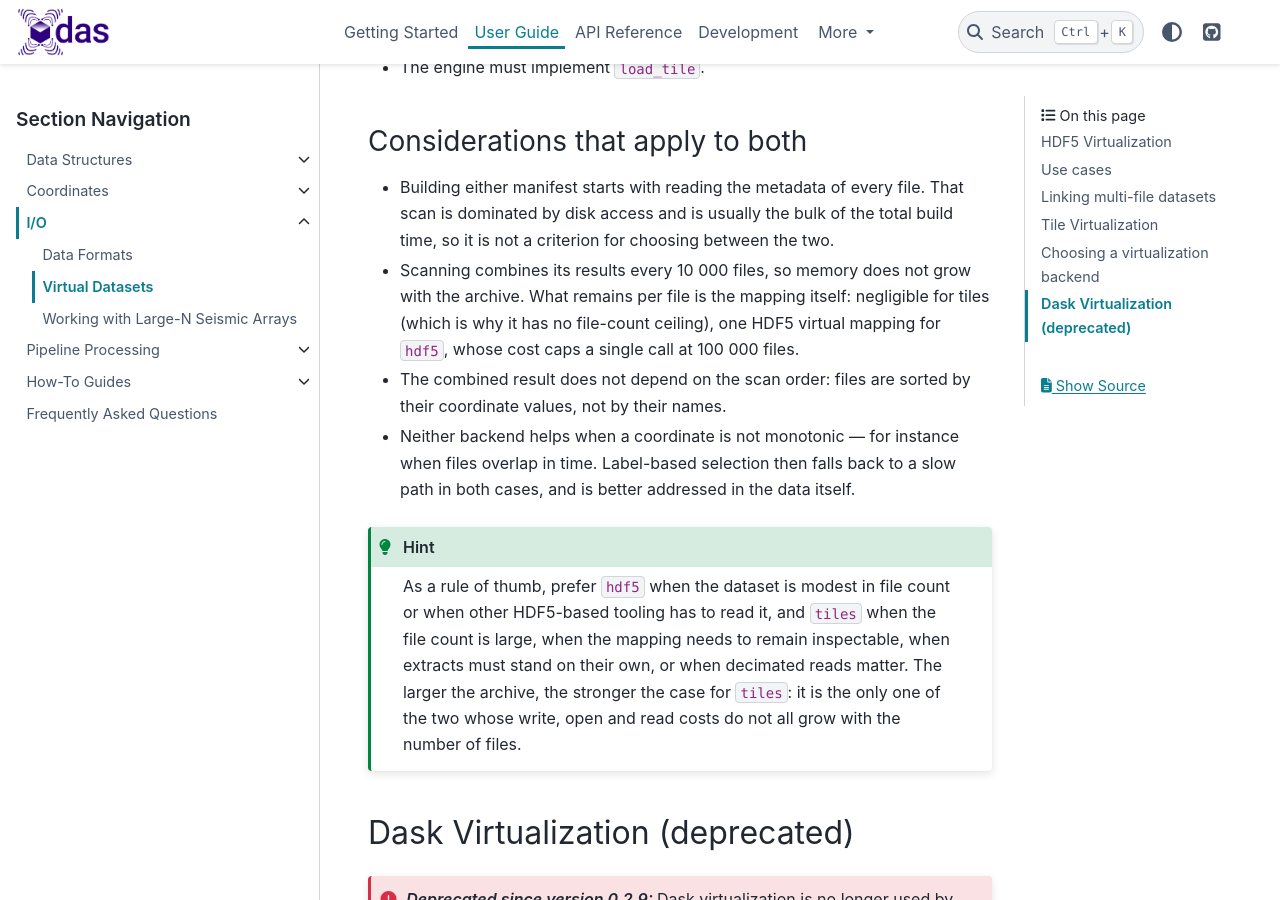
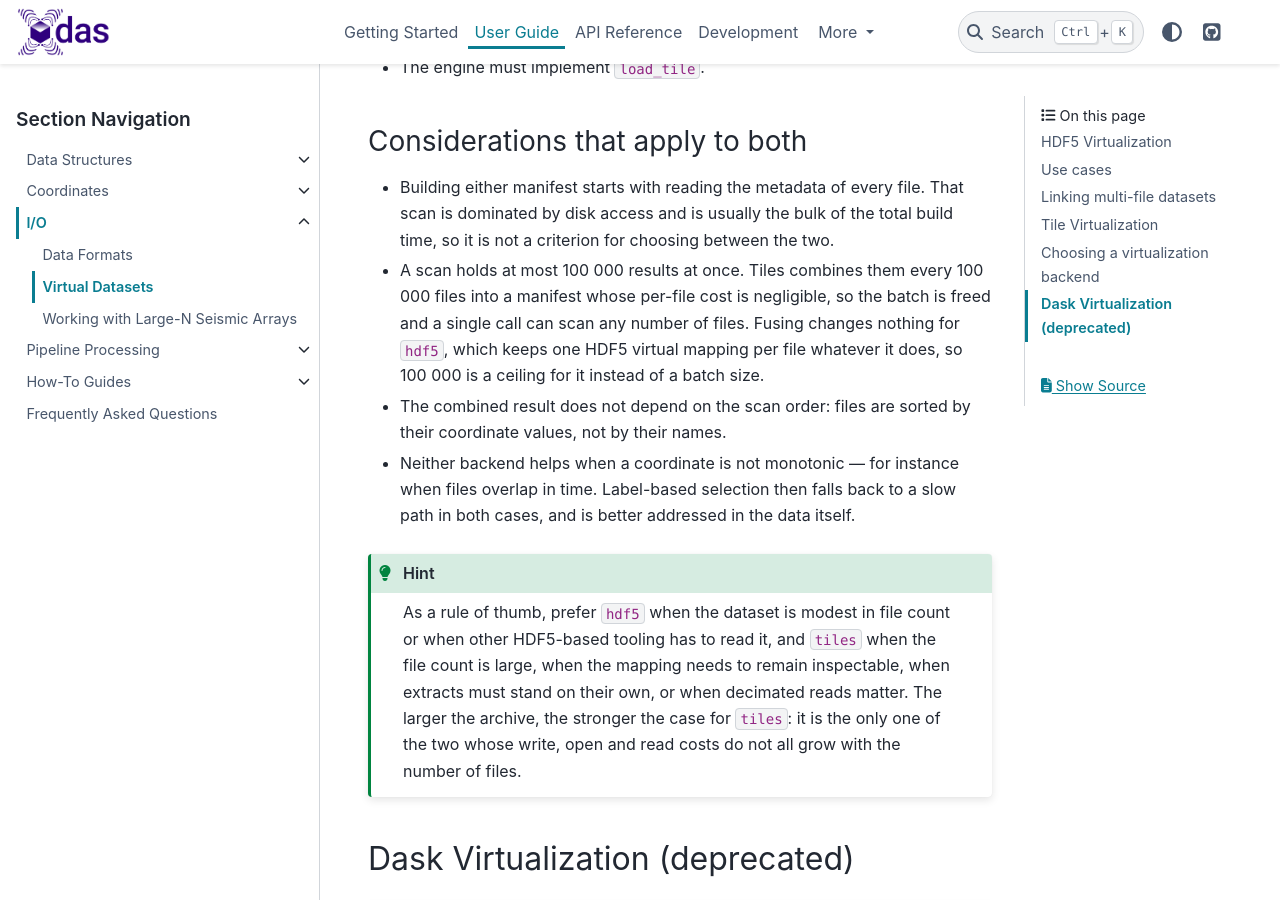
Before and after one commit to xdas-dev/xdas, a Sphinx documentation site: the page built from docs/user-guide/io/virtual-datasets.md, in a window 1280 px wide and 900 px high, scrolled down 5668 px. Built offline with Sphinx 7.4.7 and the PyData theme 0.15.4, drawn with Linux system fonts in a browser that asks for light colours.

Commit message:
Bound the scan by one limit the vtype declares
The scan ceiling and the streaming batch size were two numbers for one
quantity: how many per-file scan products may be held at once. Fold them
into MAX_OPEN_FILES and let CONSOLIDATING_VTYPES say which vtypes can
shrink a drained batch, instead of naming tiles in the check. Since the
batch equals the ceiling, anything that opened in one call before still
takes the single-batch path, and a vtype that cannot consolidate never
reaches the streaming path at all.

open_mfdatacollection had the same ceiling as a bare literal; it now
shares the constant.

```diff
--- a/docs/user-guide/io/virtual-datasets.md
+++ b/docs/user-guide/io/virtual-datasets.md
@@ -182,10 +182,11 @@ tiles as the archive grows.
 - Building either manifest starts with reading the metadata of every file. That scan is
   dominated by disk access and is usually the bulk of the total build time, so it is not a
   criterion for choosing between the two.
-- Scanning combines its results every 10 000 files, so memory does not grow with the
-  archive. What remains per file is the mapping itself: negligible for tiles (which is
-  why it has no file-count ceiling), one HDF5 virtual mapping for `hdf5`, whose cost
-  caps a single call at 100 000 files.
+- A scan holds at most 100 000 results at once. Tiles combines them every 100 000 files
+  into a manifest whose per-file cost is negligible, so the batch is freed and a single
+  call can scan any number of files. Fusing changes nothing for `hdf5`, which keeps one
+  HDF5 virtual mapping per file whatever it does, so 100 000 is a ceiling for it instead
+  of a batch size.
 - The combined result does not depend on the scan order: files are sorted by their
   coordinate values, not by their names.
 - Neither backend helps when a coordinate is not monotonic — for instance when files
```
Also changed, not shown: docs/release-notes.md (+2 -2 lines), 2 other files.
